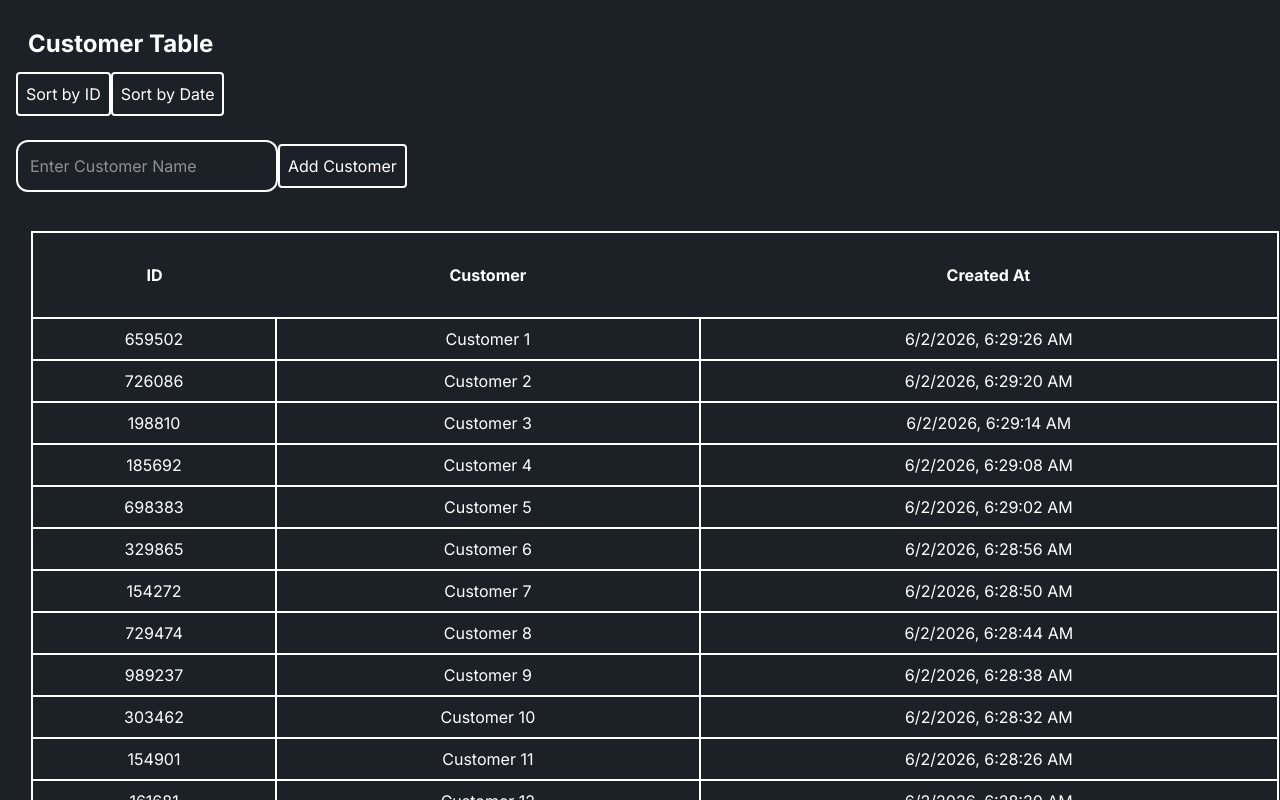
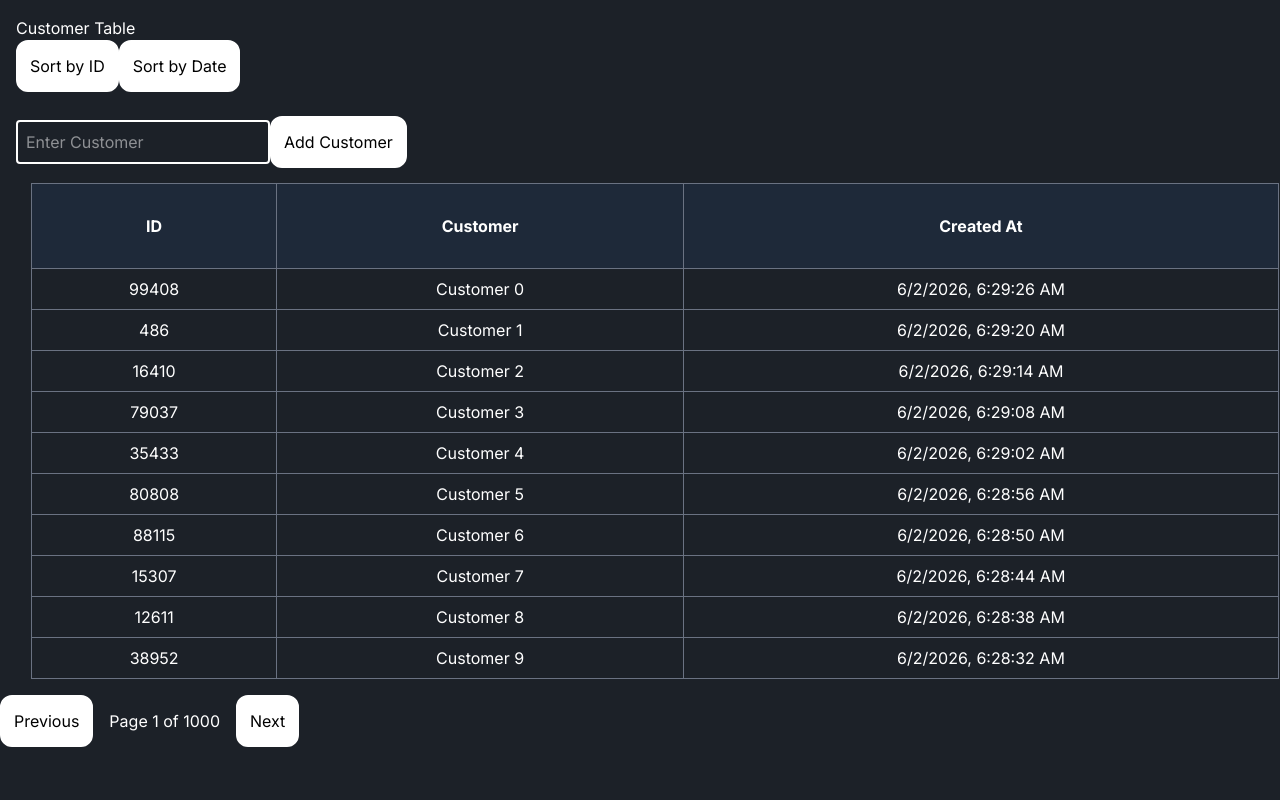
Before and after one commit to Sakthi74/Quantic-DMS-Assignment, a React (Vite) app: page /content in a window 1280 px wide. Shown: the top 800 px of the page. Built offline with nearby package versions, Linux system fonts and the light colour scheme.

Commit message:
optimized version

```diff
--- a/src/App.jsx
+++ b/src/App.jsx
@@ -1,11 +1,12 @@
 import React, { Profiler } from "react";
 
-import Openingpage from './Pages/Openingpage'
-import Faq from './Pages/Faq'
-import Contentsearchpage from './Pages/Contentsearchpage'
+import Openingpage from "./Pages/Openingpage";
+import Faq from "./Pages/Faq";
+import Contentsearchpage from "./Pages/Contentsearchpage";
 
-import { BrowserRouter, Routes, Route } from 'react-router-dom'
-import DataFiltertask from './Components/DataFiltertask'
+import { BrowserRouter, Routes, Route } from "react-router-dom";
+import DataFiltertask from "./Components/DataFiltertask";
+import TaskMainPage from "./Pages/TaskMainPage";
 
 function onRender(
   id,
@@ -13,7 +14,7 @@ function onRender(
   actualDuration,
   baseDuration,
   startTime,
-  commitTime
+  commitTime,
 ) {
   console.log("Component:", id);
   console.log("Phase:", phase); // "mount" or "update"
@@ -25,9 +26,7 @@ function onRender(
 }
 
 const App = () => {
-
   return (
-
     //     <BrowserRouter>
 
     //       <Routes>
@@ -45,11 +44,9 @@ const App = () => {
 
     //     </BrowserRouter>
     <Profiler id="DataFiltertask" onRender={onRender}>
-    <DataFiltertask/>
+      <TaskMainPage />
     </Profiler>
+  );
+};
 
-  )
-
-}
-
-export default App
+export default App;
--- a/src/Components/DataFiltertask.tsx
+++ b/src/Components/DataFiltertask.tsx
@@ -1,112 +1,34 @@
-import React, { useMemo, useState } from "react";
+import React from "react";
 
-interface RecordType {
-  id: number;
-  customer: string;
-  Created_At: number;
-}
-// Generate unique random IDs
-function uniqueRandomId(): number {
-  let id: number;
-  do {
-    id = Math.floor(Math.random() * 1_000_000) + 1;
-  } while (used.has(id));
-
-  used.add(id);
-  return id;
-}
-
-const used = new Set<number>();
-
-const DataFiltertask = () => {
-  const [sortBy, setSortBy] = useState<"" | "id" | "date">("");
-  const [customerName, setCustomerName] = useState<string>("");
-  const [currentPage, setCurrentPage] = useState<number>(1);
-
-  // Generate initial data only once
-  const [records, setRecords] = useState<RecordType[]>(() => {
-    const arr: RecordType[] = [];
-
-    for (let i = 0; i < 100; i++) {
-      arr.push({
-        id: uniqueRandomId(),
-        customer: `Customer ${i + 1}`,
-        Created_At: Date.now() - i * 6000,
-      });
-    }
-
-    return arr;
-  });
-
-  // Sorting logic
-  const sortedRecords = useMemo(() => {
-    const data = [...records];
-
-    if (sortBy === "id") {
-      data.sort((a, b) => a.id - b.id);
-    } else if (sortBy === "date") {
-      data.sort((a, b) => b.Created_At - a.Created_At);
-    }
-
-    return data;
-  }, [records, sortBy]);
-
-  // // edit record
-  // function editRecord(id) {
-  //     if (customerName.trim() === "") return;
-  //     const edit = records.filter()
-  //     edit.Created_At = new Date().valueOf()
-
-  //     setRecords((prev) => [...prev, edit]);
-  //     setCustomerName("");
-  // }
-
-  //             if (customerName.trim() === "") return;
-
-  //Add new records
-  function addRecord(): void {
-    if (customerName.trim() === "") return;
-
-    const newRecord: RecordType = {
-      id: uniqueRandomId(),
-      customer: customerName,
-      Created_At: Date.now(),
-    };
-
-    setRecords((prev) => [...prev, newRecord]);
-    setCustomerName("");
-  }
-
-  //pagination concept
-
-  const rowsPerPage: number = 100;
-  const totalPages: number = Math.ceil(sortedRecords.length / rowsPerPage);
-  const startIndex: number = (currentPage - 1) * rowsPerPage;
-  const endIndex: number = startIndex + rowsPerPage;
-  const paginatedRecords = sortedRecords.slice(startIndex, endIndex);
-  console.log(totalPages);
-  console.timeEnd("Render Time");
-
+const DataFiltertask = ({
+  paginatedRecords,
+  sortBy,
+  setSortBy,
+  customerName,
+  setCustomerName,
+  addRecord,
+  setCurrentPage,
+}: any) => {
   return (
     <div className="text-white p-4">
-      <h2 className="text-white text-2xl font-extrabold p-3">Customer Table</h2>
+      <h2>Customer Table</h2>
 
       <button
-        className="p-2 border-2 border-white rounded-sm hover:bg-white hover:text-black cursor-pointer  "
         onClick={() => {
           setSortBy("id");
           setCurrentPage(1);
         }}
+        className="bg-white text-black hover:bg-black cursor-pointer hover:text-white border-2 border-white rounded-xl p-3"
       >
         Sort by ID
       </button>
 
       <button
-        className="p-2 border-2 border-white rounded-sm hover:bg-white hover:text-black cursor-pointer  "
         onClick={() => {
           setSortBy("date");
           setCurrentPage(1);
         }}
+        className="bg-white text-black hover:bg-black cursor-pointer hover:text-white border-2 border-white rounded-xl p-3"
       >
         Sort by Date
       </button>
@@ -115,67 +37,47 @@ const DataFiltertask = () => {
       <br />
 
       <input
-        type="text"
-        placeholder="Enter Customer Name"
         value={customerName}
-        className="border-2 border-white p-3 rounded-xl"
         onChange={(e) => setCustomerName(e.target.value)}
+        placeholder="Enter Customer"
+        className="border-2 border-white p-2 rounded"
       />
 
       <button
         onClick={addRecord}
-        className="p-2 border-2 border-white rounded-sm hover:bg-white hover:text-black cursor-pointer  "
+        className="bg-white text-black hover:bg-black cursor-pointer hover:text-white border-2 border-white rounded-xl p-3"
       >
         Add Customer
       </button>
 
-      <br />
-      <br />
-
-      <table border={1} cellPadding={10} className="border-white border-2">
-        <thead className="border-white border-2">
-          <tr>
-            <th>ID</th>
-            <th>Customer</th>
-            <th>Created At</th>
+      <table className="w-full border-collapse border border-gray-500 mt-6">
+        <thead>
+          <tr className="bg-gray-800 text-white">
+            <th className="border border-gray-500 px-4 py-2">ID</th>
+            <th className="border border-gray-500 px-4 py-2">Customer</th>
+            <th className="border border-gray-500 px-4 py-2">Created At</th>
           </tr>
         </thead>
 
         <tbody>
-          {paginatedRecords.map((item) => (
-            <tr key={item.id}>
-              <td className="border-white border-2 p-2 text-center">
-                {item.id}
-              </td>
-              <td className="border-white border-2 p-2 text-center">
+          {paginatedRecords.map((item: any) => (
+            <tr
+              key={item.id}
+              className="text-center hover:bg-gray-700 transition-colors"
+            >
+              <td className="border border-gray-500 px-4 py-2">{item.id}</td>
+
+              <td className="border border-gray-500 px-4 py-2">
                 {item.customer}
               </td>
-              <td className="border-white border-2 p-2 text-center">
+
+              <td className="border border-gray-500 px-4 py-2">
                 {new Date(item.Created_At).toLocaleString()}
               </td>
             </tr>
           ))}
         </tbody>
       </table>
-      <div className="p-3 gap-12">
-        <button
-          onClick={() => setCurrentPage((prev) => Math.max(prev - 1, 1))}
-          className="p-2 border-2 border-white rounded-sm hover:bg-white hover:text-black cursor-pointer  "
-        >
-          PREVIOUS PAGE
-        </button>
-        <button className="p-2 border-2 border-white rounded-sm hover:bg-white hover:text-black cursor-pointer  ">
-          PAGE {currentPage} OF {totalPages}
-        </button>
-        <button
-          onClick={() =>
-            setCurrentPage((prev) => Math.min(prev + 1, totalPages))
-          }
-          className="p-2 border-2 border-white rounded-sm hover:bg-white hover:text-black cursor-pointer  "
-        >
-          NEXT PAGE
-        </button>
-      </div>
     </div>
   );
 };
--- /dev/null
+++ b/src/Components/Genraterecord.ts
@@ -0,0 +1,38 @@
+import { RecordType } from "./Genraterecord";
+
+//TS SYNTAX FOR CREATING OBJ
+export type RecordType = {
+  id: number;
+  customer: string;
+  Created_At: number;
+};
+
+//SET TO CREATE UNIQUE ID
+const set = new Set();
+
+//FUNCTION TO CREATE UNIQUE ID
+function uniqueId(): number {
+  let id: number;
+  do {
+    id = Math.floor(Math.random() * 100000) + 1;
+  } while (set.has(id));
+  {
+    set.add(id);
+    return id;
+  }
+}
+
+//FUNCTION TO CREATE AND PUSH RECORDS IN TO AN ARRAY
+export function genrateRecords(count: number): RecordType[] {
+  const arr: RecordType[] = [];
+
+  for (let i = 0; i < count; i++) {
+    arr.push({
+      id: uniqueId(),
+      customer: `Customer ${i}`,
+      Created_At: Date.now() - i * 6000,
+    });
+  }
+
+  return arr;
+}
--- a/src/Components/Pagination.tsx
+++ b/src/Components/Pagination.tsx
@@ -0,0 +1,29 @@
+import React from "react";
+
+const Pagination = ({ currentPage, totalPages, setCurrentPage }: any) => {
+  return (
+    <div>
+      <button
+        onClick={() => setCurrentPage((prev: number) => Math.max(prev - 1, 1))}
+        className="bg-white text-black hover:bg-black cursor-pointer hover:text-white border-2 border-white rounded-xl p-3"
+      >
+        Previous
+      </button>
+
+      <span className="text-white p-4">
+        Page {currentPage} of {totalPages}
+      </span>
+
+      <button
+        className="bg-white text-black hover:bg-black cursor-pointer hover:text-white border-2 border-white rounded-xl p-3"
+        onClick={() =>
+          setCurrentPage((prev: number) => Math.min(prev + 1, totalPages))
+        }
+      >
+        Next
+      </button>
+    </div>
+  );
+};
+
+export default Pagination;
--- /dev/null
+++ b/src/Pages/TaskMainPage.tsx
@@ -0,0 +1,75 @@
+import React, { useMemo, useState } from "react";
+import DataFiltertask from "../Components/DataFiltertask";
+import Pagination from "../Components/Pagination";
+import { generateRecords } from "../utils/generateRecords";
+import { genrateRecords } from "../Components/Genraterecord";
+
+const TaskMainPage = () => {
+  const [sortBy, setSortBy] = useState<"" | "id" | "date">("");
+  const [customerName, setCustomerName] = useState<string>("");
+  const [currentPage, setCurrentPage] = useState<number>(1);
+
+  const [records, setRecords] = useState<RecordType[]>(() =>
+    genrateRecords(10000),
+  );
+
+  const sortedRecords = useMemo(() => {
+    const data = [...records];
+
+    if (sortBy === "id") {
+      data.sort((a, b) => a.id - b.id);
+    } else if (sortBy === "date") {
+      data.sort((a, b) => b.Created_At - a.Created_At);
+    }
+
+    return data;
+  }, [records, sortBy]);
+
+  //pagination
+  const rowsPerPage = 10;
+  const totalPages = Math.ceil(sortedRecords.length / rowsPerPage);
+
+  const paginatedRecords = useMemo(() => {
+    const startIndex = (currentPage - 1) * rowsPerPage;
+    const endIndex = startIndex + rowsPerPage;
+
+    return sortedRecords.slice(startIndex, endIndex);
+  }, [sortedRecords, currentPage, rowsPerPage]);
+
+  function addRecord() {
+    if (!customerName.trim()) return;
+
+    setRecords((prev) => [
+      ...prev,
+      {
+        id: uniqueRandomId(),
+        customer: customerName,
+        Created_At: Date.now(),
+      },
+    ]);
+
+    setCustomerName("");
+  }
+
+  return (
+    <>
+      <DataFiltertask
+        paginatedRecords={paginatedRecords}
+        sortBy={sortBy}
+        setSortBy={setSortBy}
+        customerName={customerName}
+        setCustomerName={setCustomerName}
+        addRecord={addRecord}
+        setCurrentPage={setCurrentPage}
+      />
+
+      <Pagination
+        currentPage={currentPage}
+        totalPages={totalPages}
+        setCurrentPage={setCurrentPage}
+      />
+    </>
+  );
+};
+
+export default TaskMainPage;
```
Lines whose indentation alone changed are shown as unchanged.
